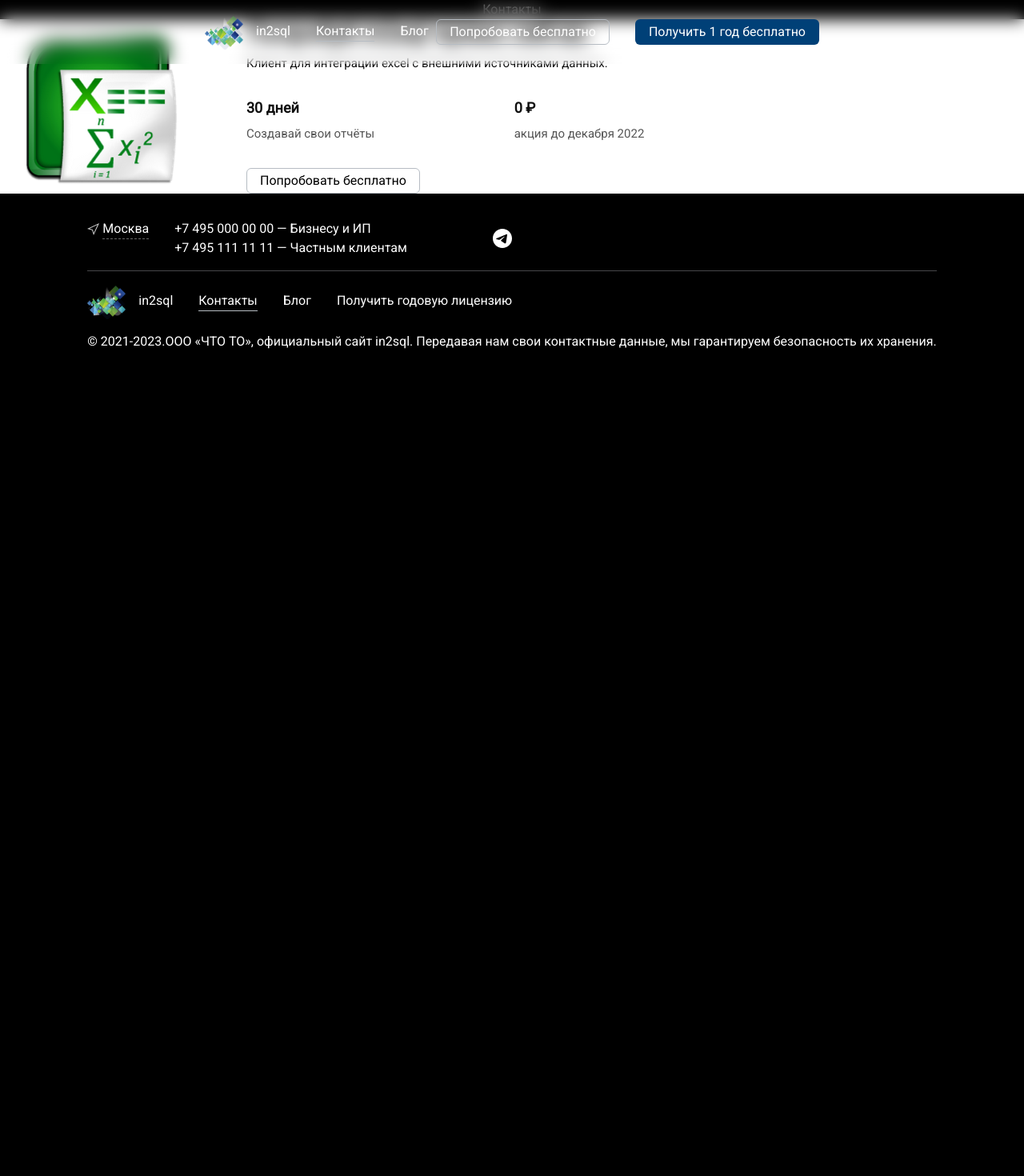
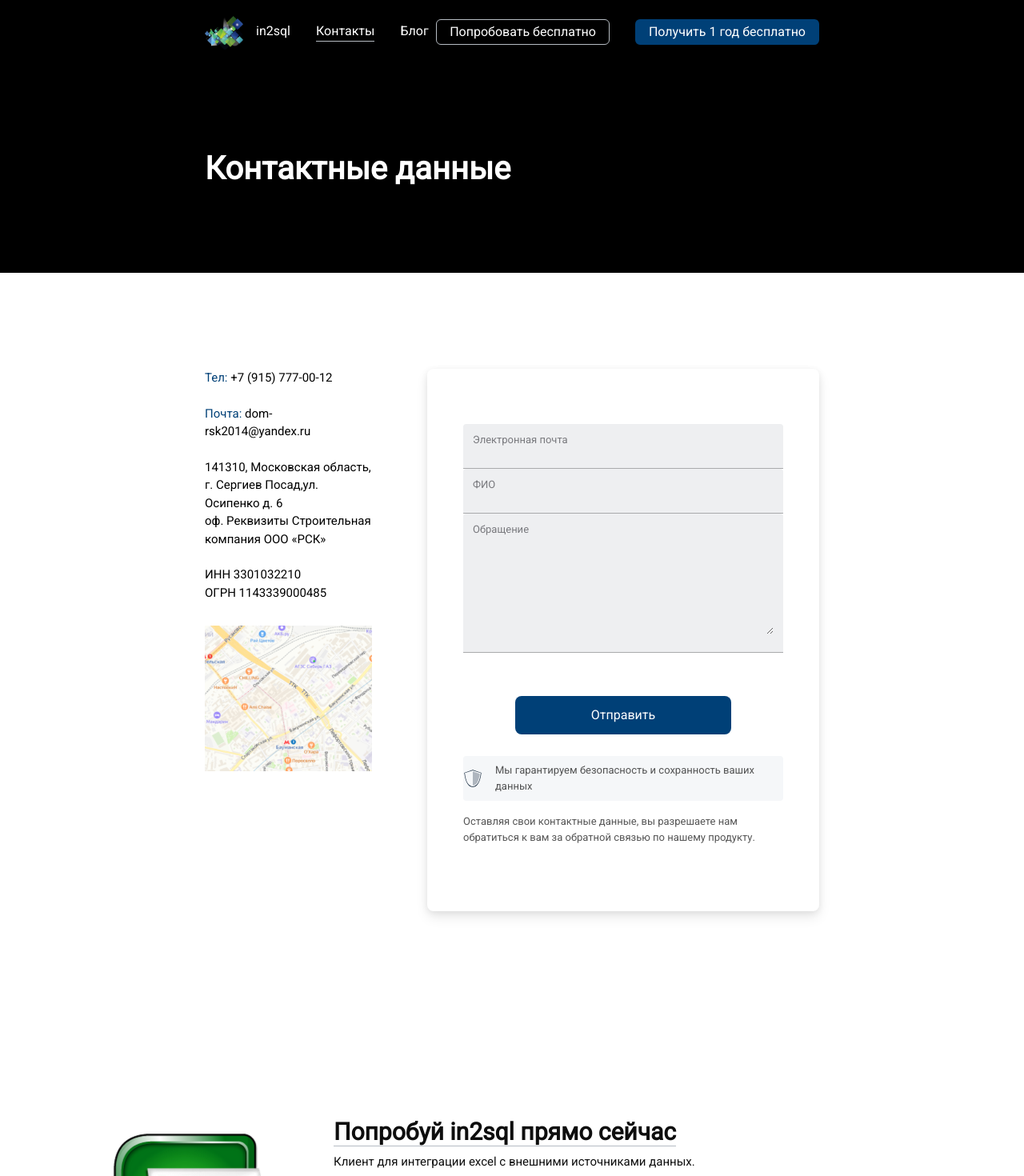
Before and after one commit to in2sql/in2sql-official-site, a Next.js app: page /contacts in a window 1280 px wide. Shown: the top 1470 px of the page at 80% size. Before the commit the page ends 800 px from the top, so only its background shows below. Built offline with nearby package versions, Linux system fonts and the light colour scheme.

Commit message:
feat: contacts page MVP

```diff
--- a/app/components/teaser/teaser.module.scss
+++ b/app/components/teaser/teaser.module.scss
@@ -3,12 +3,12 @@
   gap: 4rem;
   background: #fff;
   color: #0e0e0e;
-  width: 100%;
+  // width: 100%;
 }
 
 .content {
   display: flex;
-  flex: 1;
+  // flex: 1;
   flex-direction: column;
   gap: 2rem;
 }
@@ -49,6 +49,7 @@
 .card {
   display: flex;
   flex-direction: column;
+  width: 230px;
   gap: 0.5rem;
   flex: 1;
 
--- /dev/null
+++ b/app/contacts/contacts.module.scss
@@ -0,0 +1,158 @@
+.wrapper {
+  margin-top: 80px;
+  width: 100%;
+
+  .subTitle {
+    display: flex;
+    justify-content: space-between;
+    align-items: center;
+    padding: 0 20%;
+    height: 261px;
+
+    color: #fff;
+    font-family: Roboto;
+    font-size: 40px;
+    font-style: normal;
+    font-weight: 700;
+    line-height: 48px;
+  }
+
+  .main {
+    padding-top: 120px;
+    background-color: #fff;
+    color: black;
+    display: flex;
+    flex-direction: column;
+
+    .row1 {
+      display: flex;
+      justify-content: space-between;
+      align-items: center;
+      gap: 69px;
+      padding: 0 20%;
+
+      .left {
+        height: 678px;
+        width: 482px;
+        display: flex;
+        flex-direction: column;
+        text-shadow: 0px 4px 4px 0px rgba(0, 0, 0, 0.25);
+        font-family: Roboto;
+        font-size: 15px;
+        font-style: normal;
+        font-weight: 400;
+        line-height: 22.4px;
+      }
+
+      .right {
+        width: 659px;
+        height: 678px;
+        border-radius: 8px;
+        background: #fff;
+        box-shadow: 0px 2px 8px 0px rgba(0, 0, 0, 0.08),
+          0px 8px 16px 0px rgba(0, 0, 0, 0.08);
+        display: flex;
+        flex-direction: column;
+        padding: 69px 45px 14px 45px;
+
+        .inputComponent {
+          height: 56px;
+          border-radius: 4px 4px 0px 0px;
+          border-bottom: 1px solid #0d0d0d4d;
+          background: #eeeff1;
+          padding: 7px 12px 11.5px 12px;
+
+          label {
+            color: rgba(60, 60, 67, 0.66);
+            font-family: Roboto;
+            font-size: 13px;
+            font-style: normal;
+            font-weight: 400;
+            line-height: normal;
+          }
+
+          input {
+            width: 100%;
+            background: #eeeff1;
+            height: 18px;
+            color: rgba(60, 60, 67, 0.66);
+          }
+          input:focus {
+            outline: none;
+          }
+        }
+
+        .textAreaComponent {
+          height: 174px;
+          border-radius: 4px 4px 0px 0px;
+          border-bottom: 1px solid #0d0d0d4d;
+          background: #eeeff1;
+          padding: 7px 12px 11.5px 12px;
+
+          label {
+            color: rgba(60, 60, 67, 0.66);
+            font-family: Roboto;
+            font-size: 13px;
+            font-style: normal;
+            font-weight: 400;
+            line-height: normal;
+          }
+
+          textarea {
+            width: 100%;
+            background: #eeeff1;
+            color: rgba(60, 60, 67, 0.66);
+          }
+          textarea:focus {
+            outline: none;
+          }
+        }
+
+        button {
+          width: 270px;
+          height: 48px;
+          border-radius: 8px;
+          background: #004077;
+          color: #fff;
+          align-self: center;
+          margin: 54px 0 27px 0;
+        }
+
+        .guardComponent {
+          border-radius: 4px;
+          background: #f5f7f9;
+          height: 56px;
+          display: inline-flex;
+          align-self: center;
+          justify-content: center;
+          align-items: center;
+          gap: 16px;
+          color: rgba(13, 13, 13, 0.7);
+          font-family: Roboto;
+          font-size: 13px;
+          font-style: normal;
+          font-weight: 400;
+          line-height: 19.6px;
+          width: 400px;
+        }
+
+        .bottomText {
+          margin-top: 1rem;
+          color: rgba(13, 13, 13, 0.7);
+          font-family: Roboto;
+          font-size: 13px;
+          font-style: normal;
+          font-weight: 400;
+          line-height: 19.6px;
+        }
+      }
+    }
+
+    .row2 {
+      display: flex;
+      justify-content: center;
+      align-items: center;
+      margin: 258px 0 165px 0;
+    }
+  }
+}
--- a/app/contacts/page.tsx
+++ b/app/contacts/page.tsx
@@ -1,12 +1,75 @@
 import Teaser from '../components/teaser/teaser'
+import Image from 'next/image'
+
+import s from './contacts.module.scss'
 
 const Contacts = () => {
   return (
-    <>
-      <h1>Контакты</h1>
+    <div className={s.wrapper}>
+      <div className={s.subTitle}>Контактные данные</div>
 
-      <Teaser />
-    </>
+      <div className={s.main}>
+        <div className={s.row1}>
+          <div className={s.left}>
+            <div>
+              <span style={{ color: '#004077' }}>Тел: </span>+7 (915) 777-00-12
+            </div>
+            <br />
+            <div>
+              <span style={{ color: '#004077' }}>Почта: </span>
+              dom-rsk2014@yandex.ru
+            </div>
+            <br /> 141310, Московская область, г. Сергиев Посад,ул. Осипенко д.
+            6<br /> оф. Реквизиты Строительная компания ООО «РСК»
+            <br />
+            <br /> ИНН 3301032210
+            <br /> ОГРН 1143339000485
+            <Image
+              src="/images/map.svg"
+              alt="google map"
+              style={{
+                marginTop: '30px',
+              }}
+              width={482}
+              height={420}
+            />
+          </div>
+          <form className={s.right}>
+            <div className={s.inputComponent}>
+              <label>Электронная почта</label>
+              <input />
+            </div>
+            <div className={s.inputComponent}>
+              <label>ФИО</label>
+              <input />
+            </div>
+            <div className={s.textAreaComponent}>
+              <label>Обращение</label>
+              <textarea rows={5}></textarea>
+            </div>
+            <button type="submit">Отправить</button>
+
+            <div className={s.guardComponent}>
+              <Image
+                src="/images/icon-guard.svg"
+                alt="guard"
+                width={24}
+                height={24}
+              />
+              <div>Мы гарантируем безопасность и сохранность ваших данных</div>
+            </div>
+
+            <div className={s.bottomText}>
+              Оставляя свои контактные данные, вы разрешаете нам обратиться к
+              вам за обратной связью по нашему продукту.
+            </div>
+          </form>
+        </div>
+        <div className={s.row2}>
+          <Teaser />
+        </div>
+      </div>
+    </div>
   )
 }
 
--- a/app/layout.module.scss
+++ b/app/layout.module.scss
@@ -13,7 +13,8 @@
   padding: 0 20%;
   width: 100%;
   height: 80px;
-  backdrop-filter: blur(10px);
+  // backdrop-filter: blur(10px);
+  background: black;
 
   z-index: 100;
   position: fixed;
--- a/app/layout.tsx
+++ b/app/layout.tsx
@@ -35,9 +35,7 @@
             </Button>
           </div>
         </header>
-
         {children}
-
         <footer className={clsx(s.footer)}>
           <div className={clsx(s.content)}>
             <div
```
Also changed, not shown: public/images/icon-guard.svg (added), public/images/map.svg (added).
